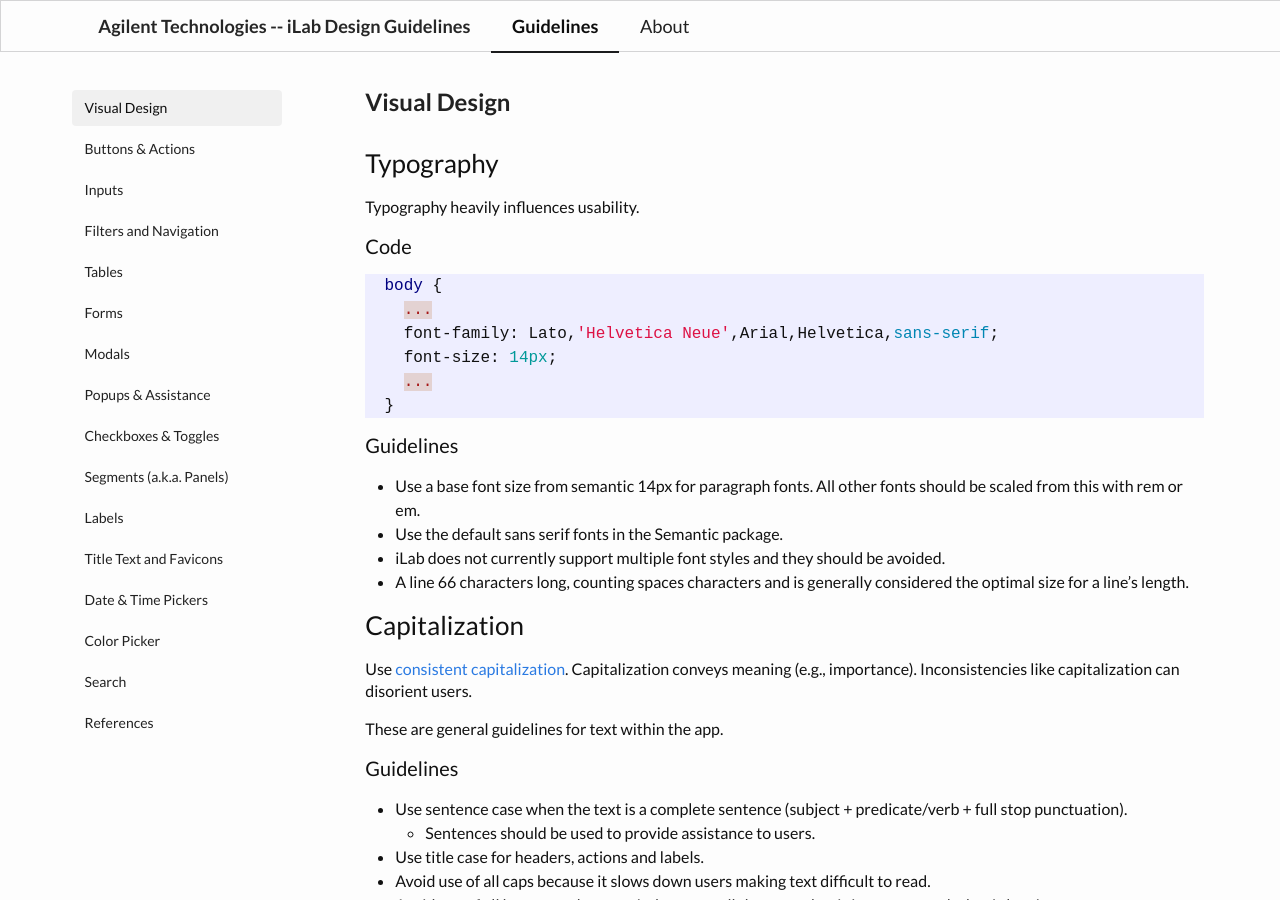
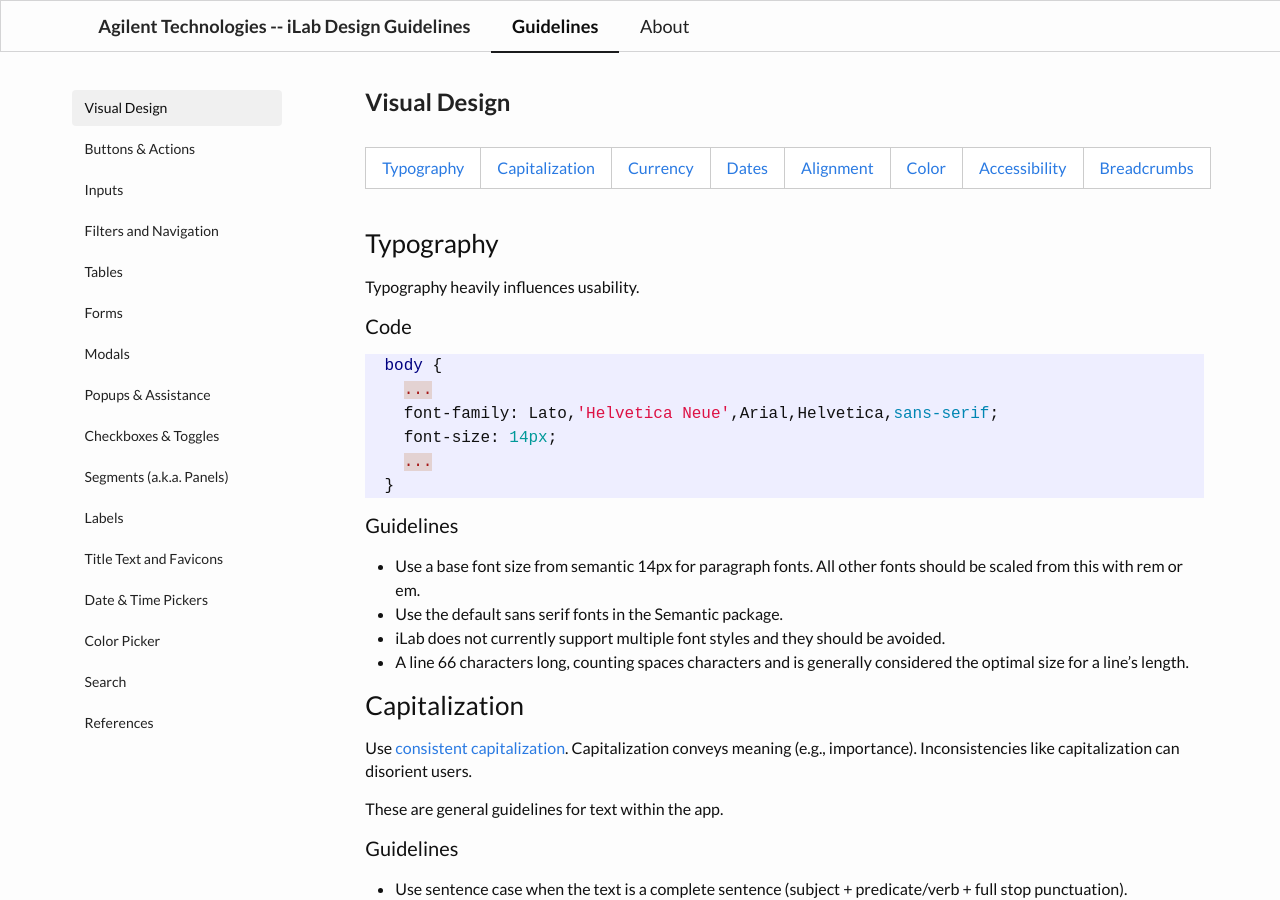
Before and after one commit to polycrystalline/ilab-design-guidelines, a Jekyll site: the page built from visual_design.md, in a window 1280 px wide and 900 px high. Built offline with Jekyll 4.4.1, drawn with Linux system fonts in a browser that asks for light colours; nearby versions of some CDN libraries.

Commit message:
Put anchor text in the visual design page.

```diff
--- a/visual_design.md
+++ b/visual_design.md
@@ -6,7 +6,10 @@
 order: 1
 ---
 
-<a name="typography"></a>
+
+[Typography](#typography) | [Capitalization](#capitalization) |  [Currency](#currency) |  [Dates](#date-formats)|[Alignment](#alignment)|[Color](#color)|[Accessibility](#accessibility)|[Breadcrumbs](#breadcrumbs)
+
+<br>
 
 ### Typography
 
@@ -102,6 +105,7 @@
 
 We must take accessibility into account when designing and developing interfaces. iLab is reviewing the U.S. Governments [Section 508 Standards](http://www.section508.gov/content/learn/standards) as a potential guideline.
 
+
 ### Breadcrumbs
 Use breadcrumbs to help give users a sense of where they are in iLab and help then navigate back and sideways.
 
```
